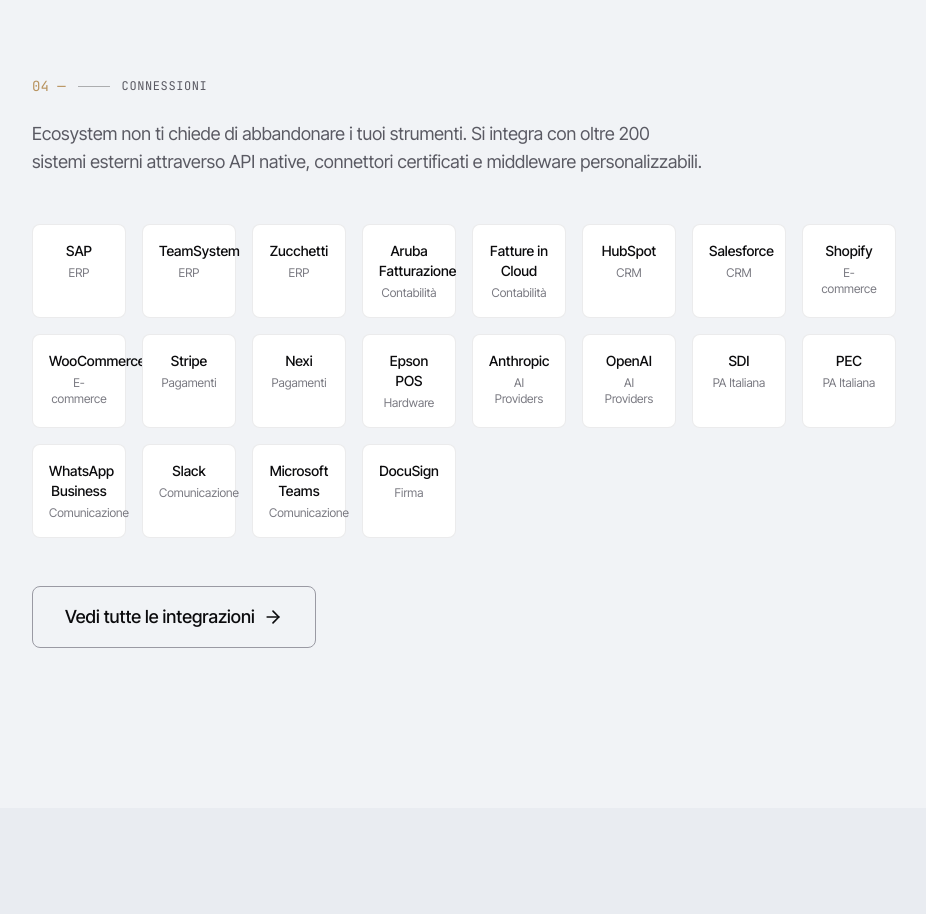
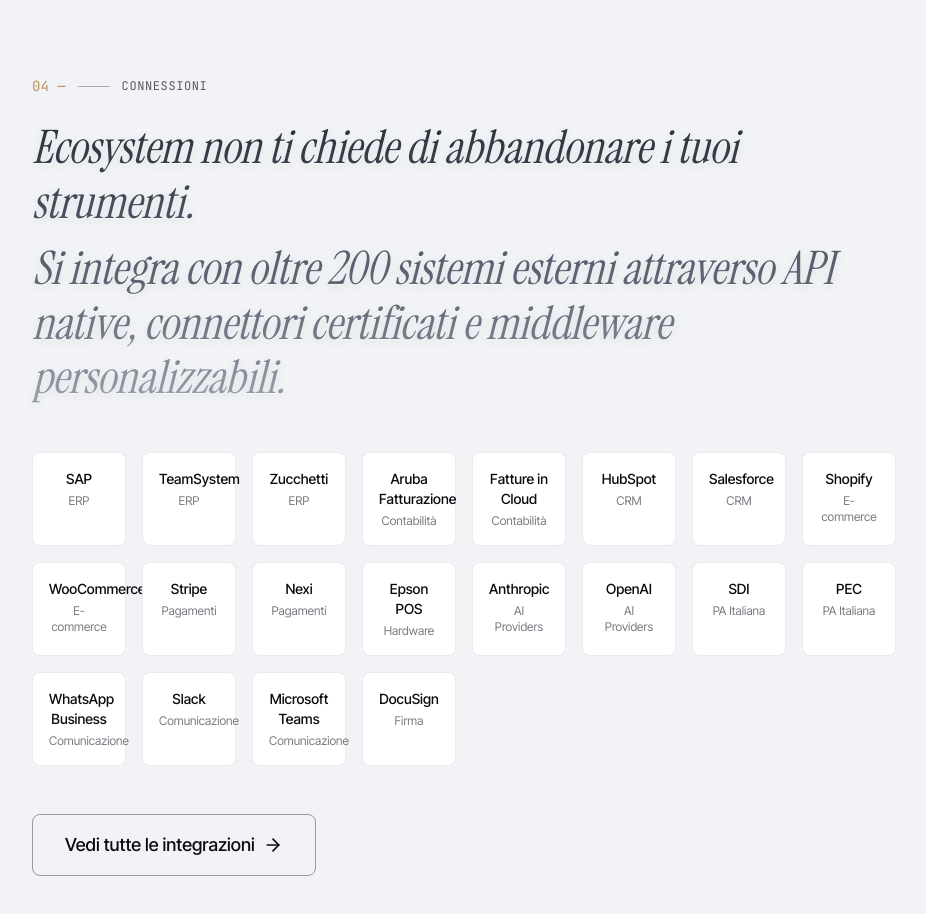
Before and after one commit to giuseppemignanocr7-create/ecosystem-srl, a Next.js app: page / in a window 1280 px wide. Shown: the part 5840-6754 px from the top of the page, without its empty margins (32-958 px from the left). Built offline with nearby package versions, Linux system fonts and the light colour scheme.

Commit message:
feat: Integrations headline - large pearl-shine-dark italic

```diff
--- a/components/sections/Integrations.tsx
+++ b/components/sections/Integrations.tsx
@@ -15,11 +15,12 @@
         <SectionNumber number="04 —" label="Connessioni" />
 
         <Reveal delay={100}>
-          <p className="text-lg text-ink-500 mb-12 max-w-2xl">
+          <h2 className="font-serif font-normal italic tracking-[-0.01em] text-[clamp(28px,3.6vw,52px)] leading-[1.18] mt-4 mb-12 max-w-5xl text-pearl-shine-dark">
             Ecosystem non ti chiede di abbandonare i tuoi strumenti.
-            Si integra con oltre 200 sistemi esterni attraverso API native,
-            connettori certificati e middleware personalizzabili.
-          </p>
+            <span className="block mt-3">
+              Si integra con oltre 200 sistemi esterni attraverso API native, connettori certificati e middleware personalizzabili.
+            </span>
+          </h2>
         </Reveal>
 
         <Reveal delay={200}>
```
